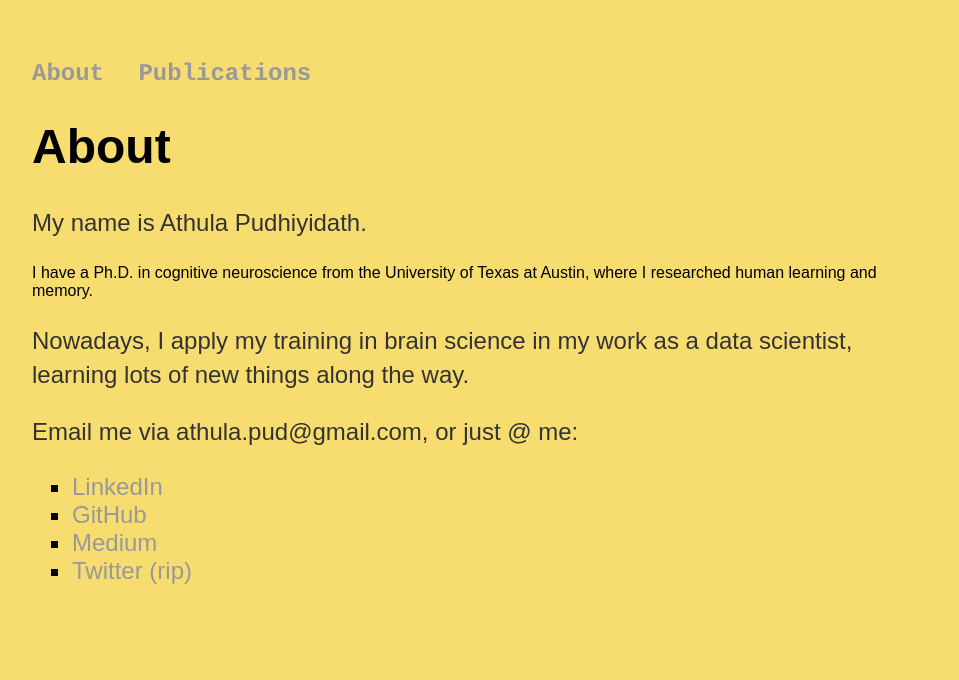
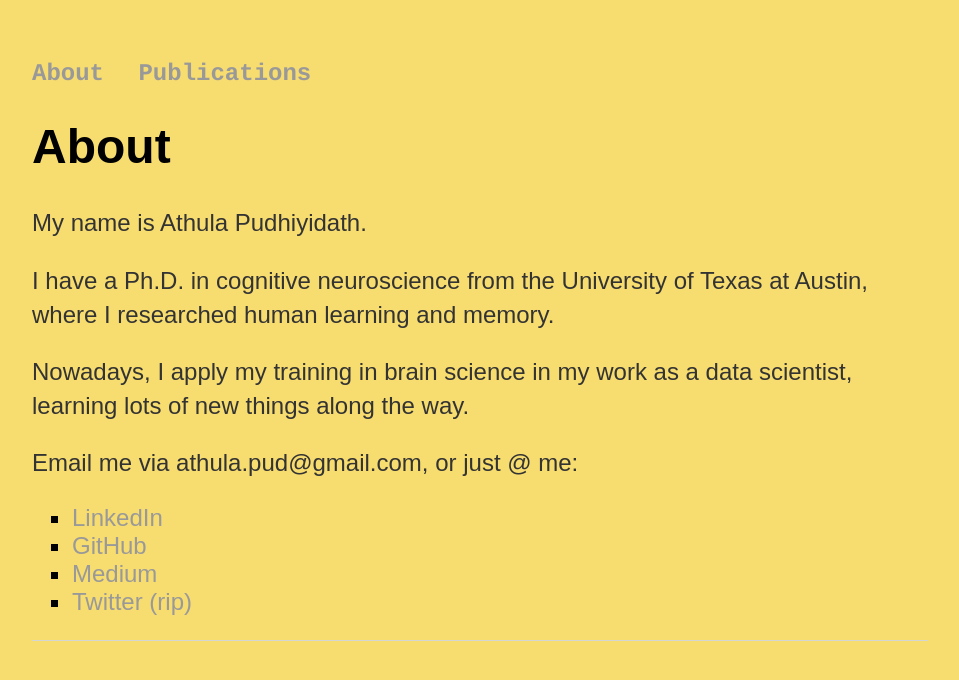
Before and after one commit to athpud/athpud.github.io, a Jekyll site: the page built from about/index.html, in a window 1280 px wide. Shown: the top 680 px of the page, without its empty margins (160-1119 px from the left). Built offline with Jekyll 4.4.1, drawn with Linux system fonts in a browser that asks for light colours.

```diff
--- a/about/index.html
+++ b/about/index.html
@@ -5,7 +5,7 @@ title: About Athula
 		<div class="about">
 			<h1>About</h1>
 			<p>My name is Athula Pudhiyidath.</p>
-			<p></p>I have a Ph.D. in cognitive neuroscience from the University of Texas at Austin, where I researched human learning and memory.</p>
+			<p>I have a Ph.D. in cognitive neuroscience from the University of Texas at Austin, where I researched human learning and memory.</p>
 			<p>Nowadays, I apply my training in brain science in my work as a data scientist, learning lots of new things along the way.</p>
 			<p style="margin-bottom:0;">Email me via athula.pud@gmail.com, or just @ me:</p>
 			<ul style="list-style-type:square;font-size:1.5em">
```
